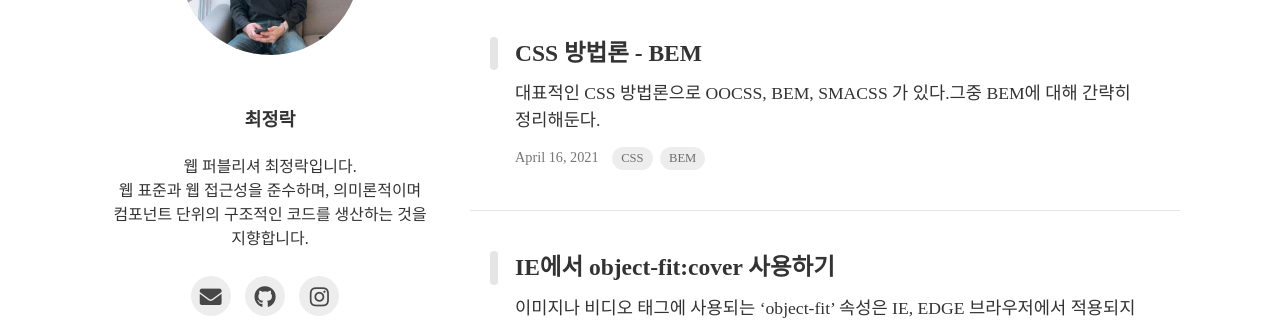
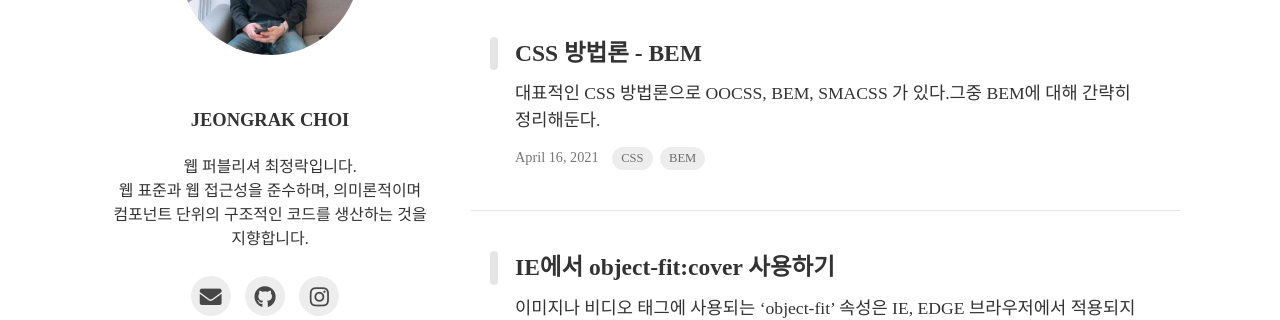
Before and after one commit to JeongrakChoi/JeongrakChoi.github.io, a Jekyll site: the page built from index.html, in a window 1280 px wide and 900 px high. Shown: the part 185-505 px from the top of the window. Built offline with Jekyll 4.4.1, drawn with Linux system fonts in a browser that asks for light colours; nearby versions of some CDN libraries; some web fonts are replaced; the list of posts is cut into pages by our own code.

Commit message:
Update _config.yml

```diff
--- a/_config.yml
+++ b/_config.yml
@@ -10,7 +10,7 @@ theme_settings :
   # Profile Settings
   profile :
     image : assets/img/profile.jpg
-    username : 최정락
+    username : Jeongrak Choi
     description : 웹 퍼블리셔 최정락입니다.<br>웹 표준과 웹 접근성을 준수하며, 의미론적이며 컴포넌트 단위의 구조적인 코드를 생산하는 것을 지향합니다.
     experience :
       - start : 2013-12
```
